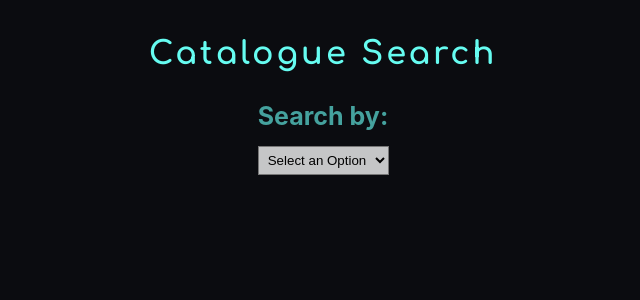
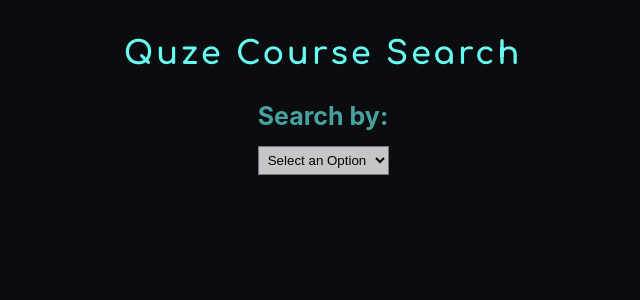
Before and after one commit to tarinpratt/quze-task-part-1, a React (Create React App) app: page / in a window 1280 px wide. Shown: the top 300 px of the page, without its empty margins (317-957 px from the left). Built offline with nearby package versions, Linux system fonts and the light colour scheme.

Commit message:
added read me

```diff
--- a/src/Header.js
+++ b/src/Header.js
@@ -4,7 +4,7 @@ class Header extends Component {
     render() {
         return (
             <header>
-                <h1>Catalogue Search</h1>
+                <h1>Quze Course Search</h1>
             </header>
         )
     }
```
Also changed, not shown: 1 other file (tests, documents, lock files or other folders).
